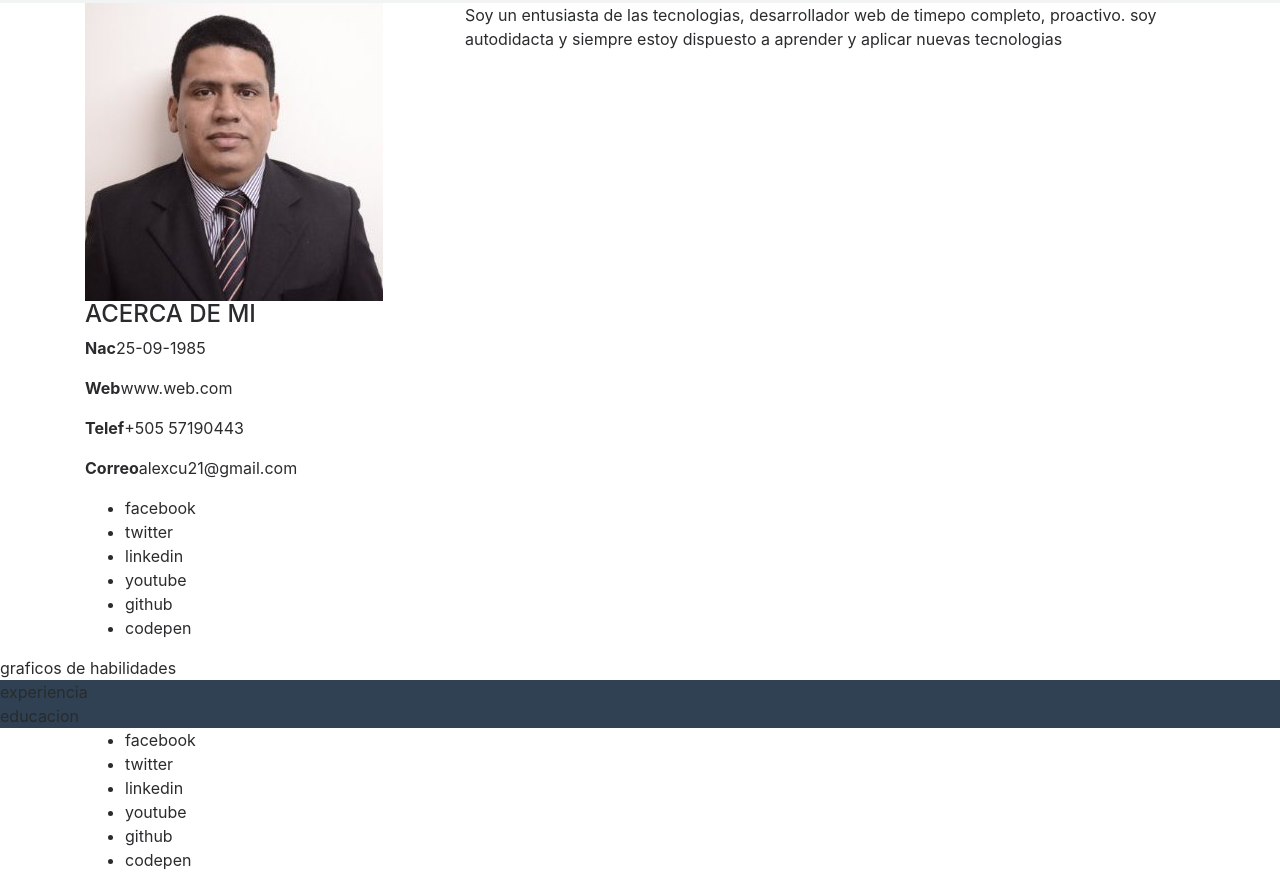
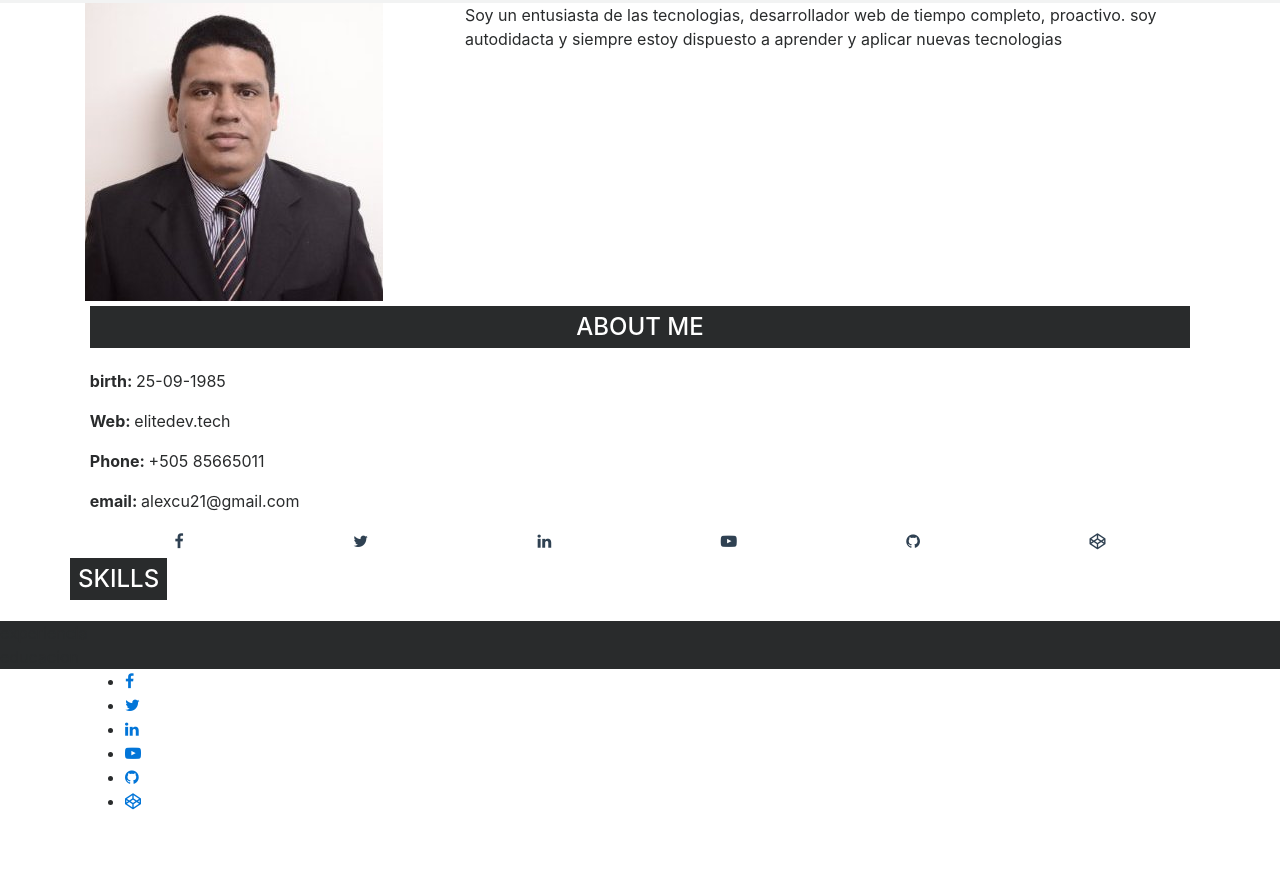
Before and after one commit to alexcuadra/curriculumweb, a website: page app/index.html in a window 1280 px wide. Shown: the part 282-1170 px from the top of the page. After the commit the page ends 1111 px from the top, so only its background shows below. Drawn offline with nearby package versions, Linux system fonts and the light colour scheme; a script that the page names is missing.

Commit message:
trabajando en los estilos y agregando modulos al index

```diff
--- a/app/index.html
+++ b/app/index.html
@@ -15,16 +15,16 @@
             <div class="row">
                 <div class="col-md-12 col-lg-12 col-xl-12">
                     <h1>ALVARO CUADRA</h1>
-                    <h3>Desarrollador Web</h3>
+                    <h3>Web Developer</h3>
                     <i class="fa fa-bars" aria-hidden="true" data-toggle="collapse" data-target="#collapseMenu" aria-expanded="false" aria-controls="collapseExample"></i>
                     <nav class="navbar">
                         <ul class="collapse" id="collapseMenu">
-                            <li><a class="nav-item nav-link" href="#">Acerca</a></li>
-                            <li><a class="nav-item nav-link" href="#">Habilidades</a></li>
-                            <li><a class="nav-item nav-link" href="#">Experiencia</a></li>
-                            <li><a class="nav-item nav-link" href="#">Educacion</a></li>
-                            <li><a class="nav-item nav-link" href="#">Portafolio</a></li>
-                            <li><a class="nav-item nav-link" href="#">Contacto</a></li>
+                            <li><a class="nav-item nav-link" href="#">About Me</a></li>
+                            <li><a class="nav-item nav-link" href="#">Skills</a></li>
+                            <li><a class="nav-item nav-link" href="#">Experience</a></li>
+                            <li><a class="nav-item nav-link" href="#">Education</a></li>
+                            <li><a class="nav-item nav-link" href="#">Portfolio</a></li>
+                            <li><a class="nav-item nav-link" href="#">Contact me</a></li>
                         </ul>
 
 
@@ -39,18 +39,24 @@
                 <div class="row">
                     <div class="col-12">
                         <article class="datos">
-                            <h4>ACERCA DE MI</h4>
-                            <P><strong>Nac</strong>25-09-1985</P>
-                            <P><strong>Web</strong>www.web.com</P>
-                            <P><strong>Telef</strong>+505 57190443</P>
-                            <P><strong>Correo</strong>alexcu21@gmail.com</P>
+                            <h4>ABOUT ME</h4>
+                            <P><strong>birth: </strong>25-09-1985</P>
+                            <P><strong>Web: </strong>elitedev.tech</P>
+                            <P><strong>Phone: </strong>+505 85665011</P>
+                            <P><strong>email: </strong>alexcu21@gmail.com</P>
                             <ul>
-                                <li>facebook</li>
-                                <li>twitter</li>
-                                <li>linkedin</li>
-                                <li>youtube</li>
-                                <li>github</li>
-                                <li>codepen</li>
+                                <li><a href="#"><i class="fa fa-facebook" aria-hidden="true"></i>
+</a></li>
+                                <li><a href="#"><i class="fa fa-twitter" aria-hidden="true"></i>
+</a></li>
+                                <li><a href="#"><i class="fa fa-linkedin" aria-hidden="true"></i>
+</a></li>
+                                <li><a href="#"><i class="fa fa-youtube-play" aria-hidden="true"></i>
+</a></li>
+                                <li><a href="#"><i class="fa fa-github" aria-hidden="true"></i>
+</a></li>
+                                <li><a href="#"><i class="fa fa-codepen" aria-hidden="true"></i></a>
+</li>
                             </ul>
                         </article>
                     </div>
@@ -64,7 +70,7 @@
                                 </div>
                                 <div class="col-md-8 col-lg-8">
                                     <div class="resena">
-                                        <p>Soy un entusiasta de las tecnologias, desarrollador web de timepo completo, proactivo. soy autodidacta y siempre estoy dispuesto a aprender y aplicar nuevas tecnologias</p>
+                                        <p>Soy un entusiasta de las tecnologias, desarrollador web de tiempo completo, proactivo. soy autodidacta y siempre estoy dispuesto a aprender y aplicar nuevas tecnologias</p>
                                     </div>
                                 </div>
                             </div>
@@ -74,7 +80,15 @@
             </div>
         </section>
         <section class="skills">
-            graficos de habilidades
+            <div class="container">
+              <div class="row">
+                <h4>SKILLS</h4>
+              </div>
+              <div class="row skills1"></div>
+              <div class="row skills2"></div>
+
+            </div>
+
         </section>
         <section class="experience">
             experiencia
@@ -88,12 +102,18 @@
             <div class="row">
                 <div class="col-md-12 col-lg-12">
                     <ul class="social">
-                        <li>facebook</li>
-                        <li>twitter</li>
-                        <li>linkedin</li>
-                        <li>youtube</li>
-                        <li>github</li>
-                        <li>codepen</li>
+                      <li><a href="#"><i class="fa fa-facebook" aria-hidden="true"></i>
+</a></li>
+                      <li><a href="#"><i class="fa fa-twitter" aria-hidden="true"></i>
+</a></li>
+                      <li><a href="#"><i class="fa fa-linkedin" aria-hidden="true"></i>
+</a></li>
+                      <li><a href="#"><i class="fa fa-youtube-play" aria-hidden="true"></i>
+</a></li>
+                      <li><a href="#"><i class="fa fa-github" aria-hidden="true"></i>
+</a></li>
+                      <li><a href="#"><i class="fa fa-codepen" aria-hidden="true"></i></a>
+</li>
                     </ul>
                 </div>
             </div>
--- a/package.json
+++ b/package.json
@@ -1,5 +1,5 @@
 {
-  "name": "curriculum web",
+  "name": "curriculumweb",
   "version": "1.0.0",
   "description": "curriculum personal para web",
   "main": "index.js",
--- a/scss/estilos.scss
+++ b/scss/estilos.scss
@@ -2,11 +2,51 @@
 ***
 ****                     Estilos propios*****************
 ***********************************************************/
-//FUENTES
+/*FUENTES*/
 
 @import url('https://fonts.googleapis.com/css?family=Open+Sans:400,600,700,800|Raleway:400,700,900|Roboto');
 
+$fuente-principal:'Open Sans', sans-serif;
 
+/* colores */
+
+$blanco: #eee8d6;
+$azulOscuro: #292b2c;
+$amarillo: #ffba00;
+$azul: #0076a3;
+$verde: #548c27;
+$rojo: #fe2d28;
+$morado: #6d73c2;
+$negro: #000000;
+
+/* colores de contenido*/
+$color-fondo: $azul;
+$color-principal: $negro;
+$color-titulos:$amarillo;
+$fondo-section:$azulOscuro;
+$color-borde-noticia:$blanco;
+$color-header-noticia:$blanco;
+$color-texto-noticia:$blanco;
+
+
+/*******************************************
+*               mixins                  ***
+******************************************/
+
+$tablet: 768px;
+$desktop: 1024px;
+
+@mixin tablet {
+  @media only screen and (min-width: #{$tablet}) {
+      @content;
+  }
+}
+
+@mixin desktop {
+  @media only screen and (min-width: #{$desktop}) {
+      @content;
+  }
+}
 /*********************************************************
 ****              Estilos del HEADER                  ****
 **********************************************************/
@@ -46,13 +86,16 @@ nav {
     padding: 0;
 }
 
-nav ul{
+nav {
+
+  ul{
         list-style-type: none;
     display: flex;
     flex-direction: column;
     justify-content: space-around;
     margin: 0;
     padding: 0;
+  }
 }
 
 
@@ -65,5 +108,45 @@ i.fa.fa-bars {
     font-size: 3rem;
 }
 .experience, .education{
-    background-color: #2f4152;
+    background-color: $fondo-section;
 }
+
+.datos{
+  padding: 0.3rem;
+
+  h4{
+    background-color: #292B2C;
+    color: #fff;
+    text-align: center;
+    padding: 0.5rem;
+    margin-bottom: 1.3rem;
+
+    }
+
+  ul{
+    display: flex;
+    list-style-type: none;
+    justify-content: space-around;
+    margin: 0;
+    padding: 0;
+
+    a{
+      color: #2f4152;
+      &:hover{
+        color:#2f41ff;
+      }
+    }
+
+  }
+}
+
+.skills{
+  h4{
+    background-color: #292B2C;
+    color: #fff;
+    text-align: center;
+    padding: 0.5rem;
+    margin-bottom: 1.3rem;
+
+    }
+}
```
Also changed, not shown: app/css/estilos.css.
